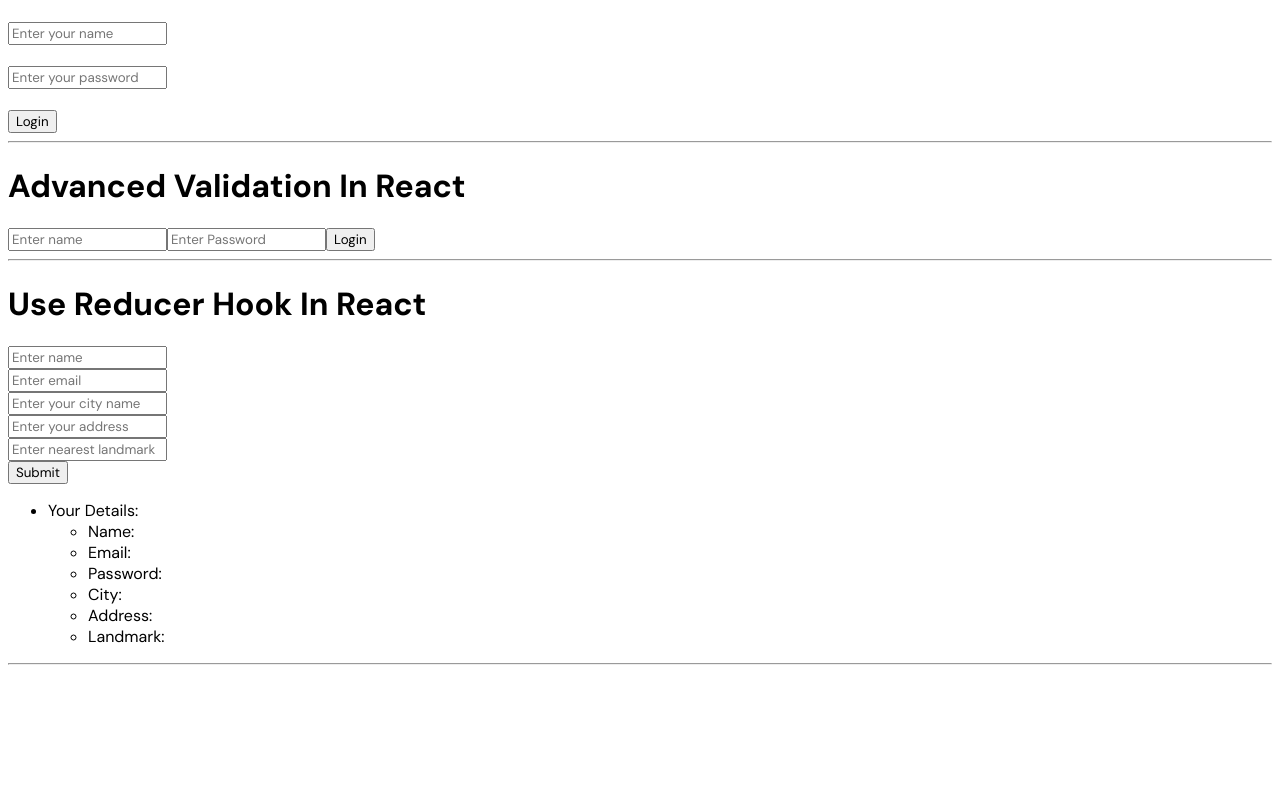
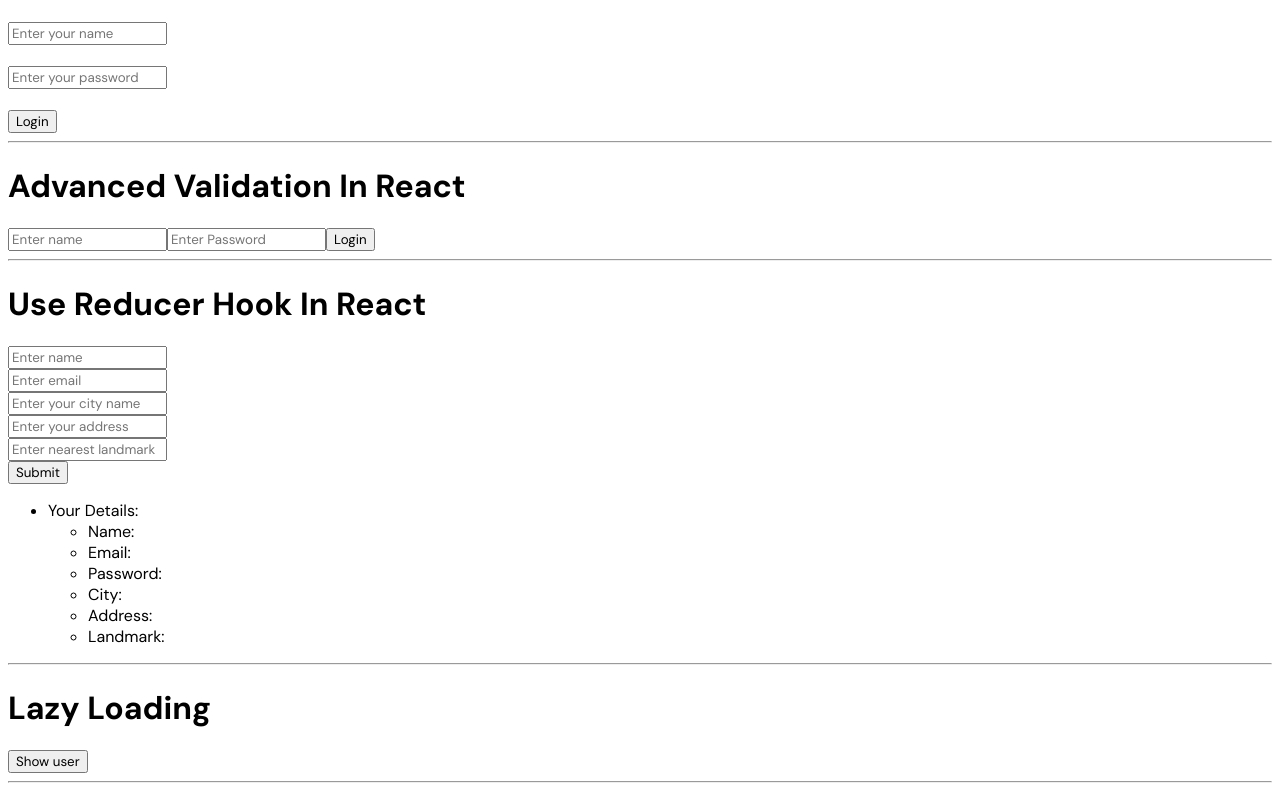
Before and after one commit to MoeezAhmed-Developer/React-Course, a React (Vite) app: page /pk/others in a window 1280 px wide. Shown: the part 3480-4271 px from the top of the page. Before the commit the page ends 4153 px from the top, so only its background shows below. Built offline with nearby package versions, Linux system fonts and the light colour scheme; data requests are answered from the project's data file.

Commit message:
feat: add LazyLoading component and integrate it into OtherPage

```diff
--- /dev/null
+++ b/src/components/LazyLoading.jsx
@@ -0,0 +1,20 @@
+import { lazy, Suspense, useState } from "react";
+const User = lazy(() => import("./UserName"));
+
+export default function LazyLoading() {
+  const [load, setLoad] = useState(false);
+  return (
+    <div>
+      <h1>Lazy Loading</h1>
+
+      {load ? (
+        <Suspense fallback={<h3>loading...</h3>}>
+          <User />
+        </Suspense>
+      ) : null}
+      <button onClick={() => setLoad(load ? false : true)}>
+        {load ? "Hide user" : "Show user"}
+      </button>
+    </div>
+  );
+}
--- /dev/null
+++ b/src/components/UserName.jsx
@@ -0,0 +1,7 @@
+export default function Username() {
+  return (
+    <div>
+      <h2>Username is Moeez</h2>
+    </div>
+  );
+}
--- a/src/pages/Other.jsx
+++ b/src/pages/Other.jsx
@@ -15,6 +15,7 @@ import UserList from "../components/UserList";
 import SimpleValidation from "../components/SimpleValidation";
 import AdcValidation from "../components/AdvancedValidation";
 import UseReducerHook from "../components/UseReducerHook";
+import LazyLoading from "../components/LazyLoading";
 
 function OtherPage() {
   document.title = "Others | React";
@@ -37,6 +38,7 @@ function OtherPage() {
       <SimpleValidation /> <hr />
       <AdcValidation /> <hr />
       <UseReducerHook /> <hr />
+      <LazyLoading /> <hr />
     </div>
   );
 }
```
